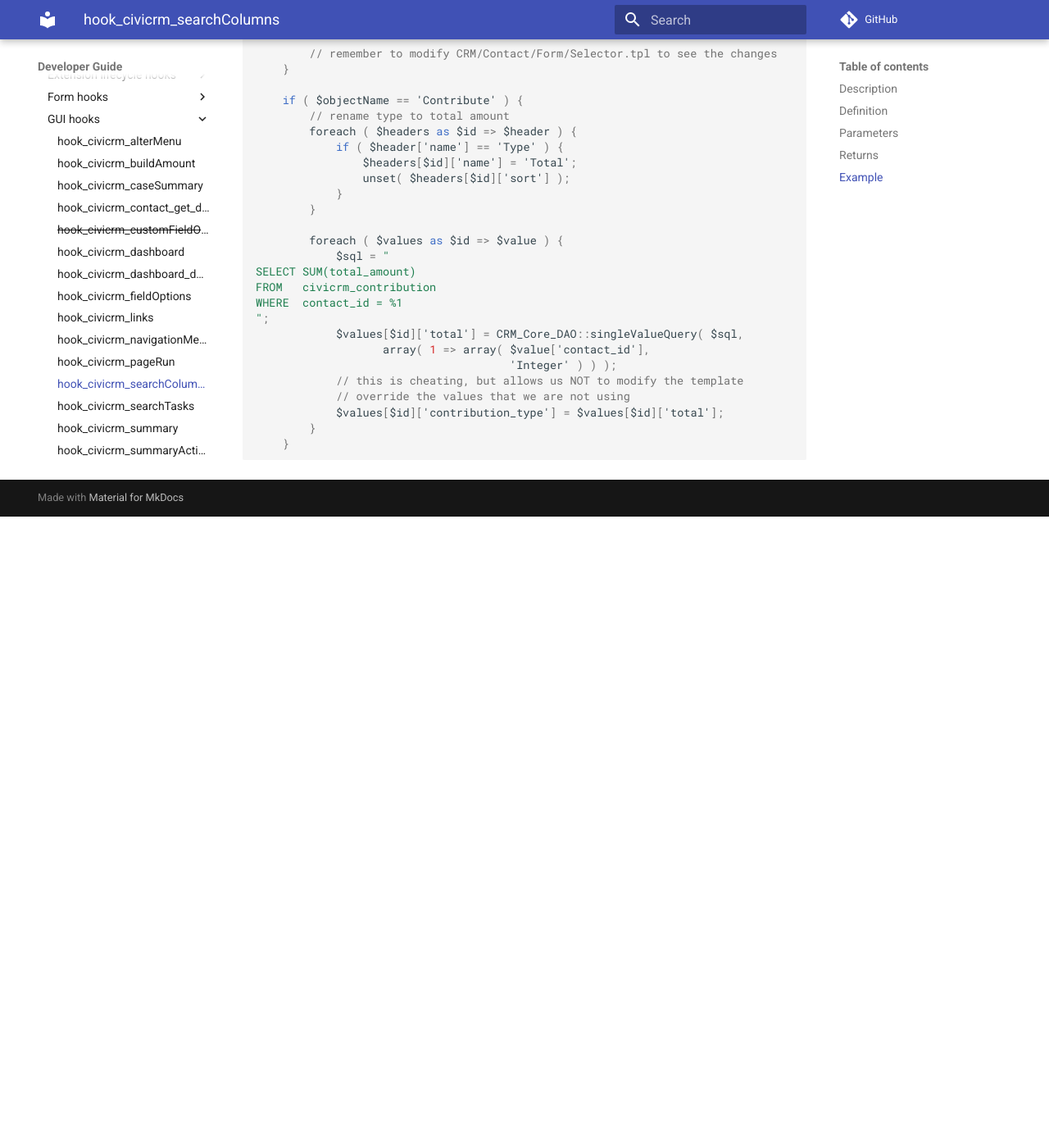
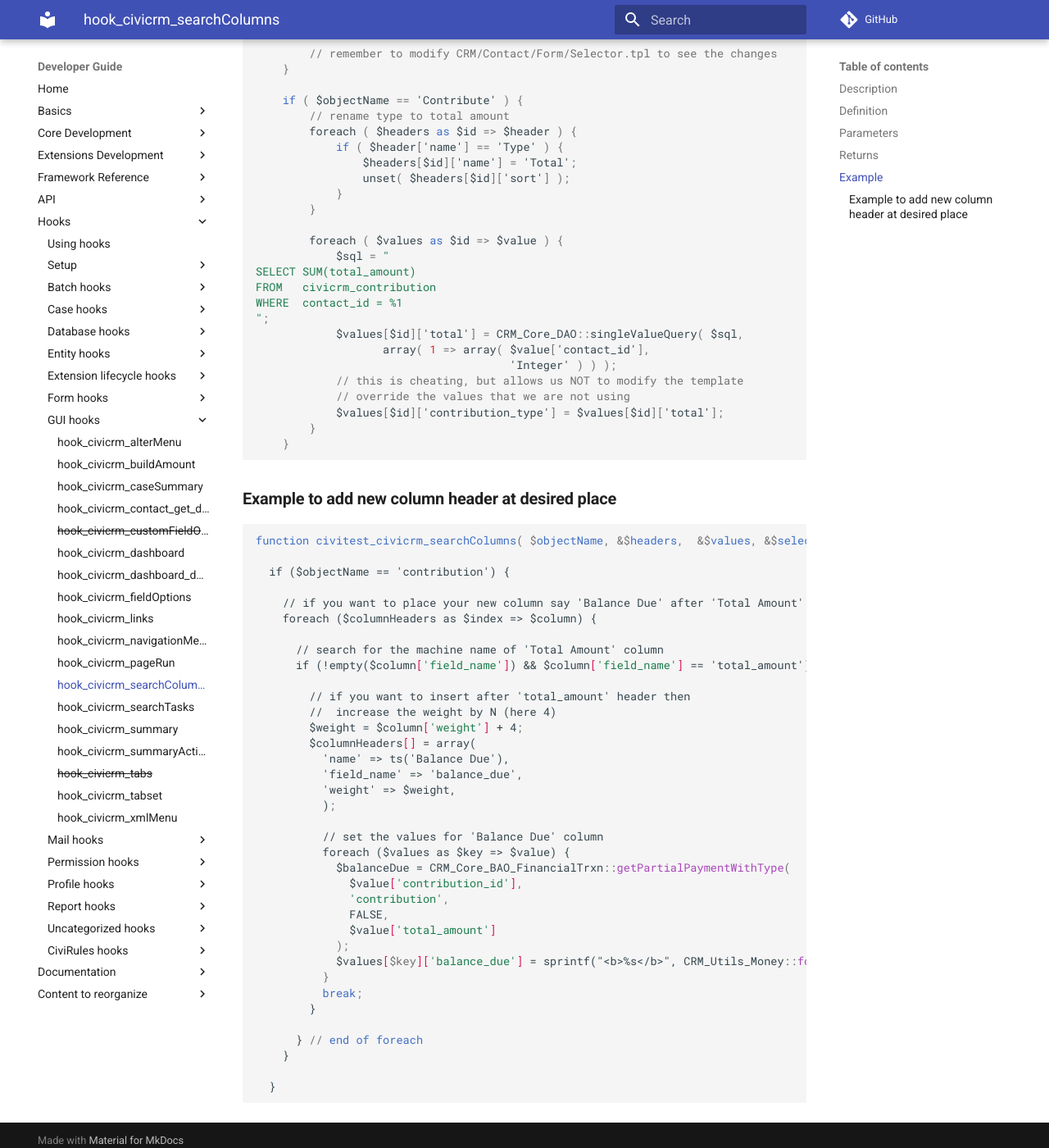
Before and after one commit to civicrm/civicrm-dev-docs, an MkDocs documentation site: the page built from docs/hooks/hook_civicrm_searchColumns.md, in a window 1280 px wide and 1400 px high, scrolled down 1680 px. Shown: the whole window at 82% size. Built offline with MkDocs 1.6.1 and Material for MkDocs 9.7.7, drawn with Linux system fonts in a browser that asks for light colours; comment, search, counter and statistics services are not loaded; old or Windows-style settings are respelled for this version of MkDocs; before the commit the page ends 2310 px from its top, so only the background shows below that.

Commit message:
CRM-20037: document added feature for searchColumns hook

```diff
--- a/docs/hooks/hook_civicrm_searchColumns.md
+++ b/docs/hooks/hook_civicrm_searchColumns.md
@@ -95,3 +95,42 @@ column values and therefore appear to be sorting incorrectly.
                 $values[$id]['contribution_type'] = $values[$id]['total'];
             }
         }
+
+### **Example to add new column header at desired place**
+
+    function civitest_civicrm_searchColumns( $objectName, &$headers,  &$values, &$selector ) {
+
+      if ($objectName == 'contribution') {
+
+        // if you want to place your new column say 'Balance Due' after 'Total Amount'
+        foreach ($columnHeaders as $index => $column) {
+
+          // search for the machine name of 'Total Amount' column
+          if (!empty($column['field_name']) && $column['field_name'] == 'total_amount') {
+
+            // if you want to insert after 'total_amount' header then
+            //  increase the weight by N (here 4)
+            $weight = $column['weight'] + 4;
+            $columnHeaders[] = array(
+              'name' => ts('Balance Due'),
+              'field_name' => 'balance_due',
+              'weight' => $weight,
+              );
+
+              // set the values for 'Balance Due' column
+              foreach ($values as $key => $value) {
+                $balanceDue = CRM_Core_BAO_FinancialTrxn::getPartialPaymentWithType(
+                  $value['contribution_id'],
+                  'contribution',
+                  FALSE,
+                  $value['total_amount']
+                );
+                $values[$key]['balance_due'] = sprintf("<b>%s</b>", CRM_Utils_Money::format($balanceDue));
+              }
+              break;
+            }
+
+          } // end of foreach
+        }
+
+      }
```
